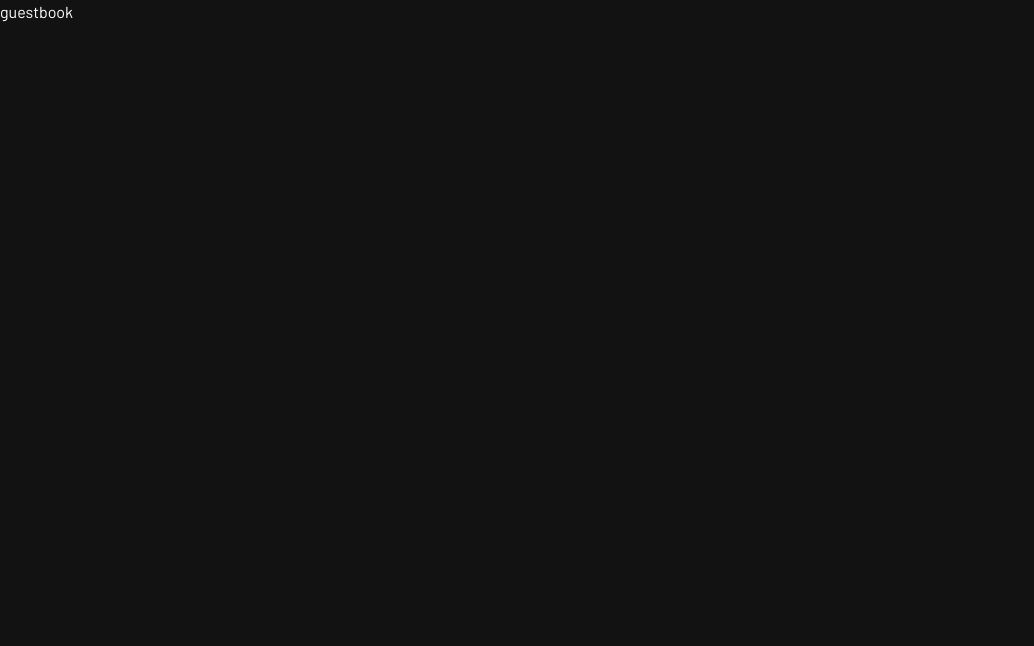
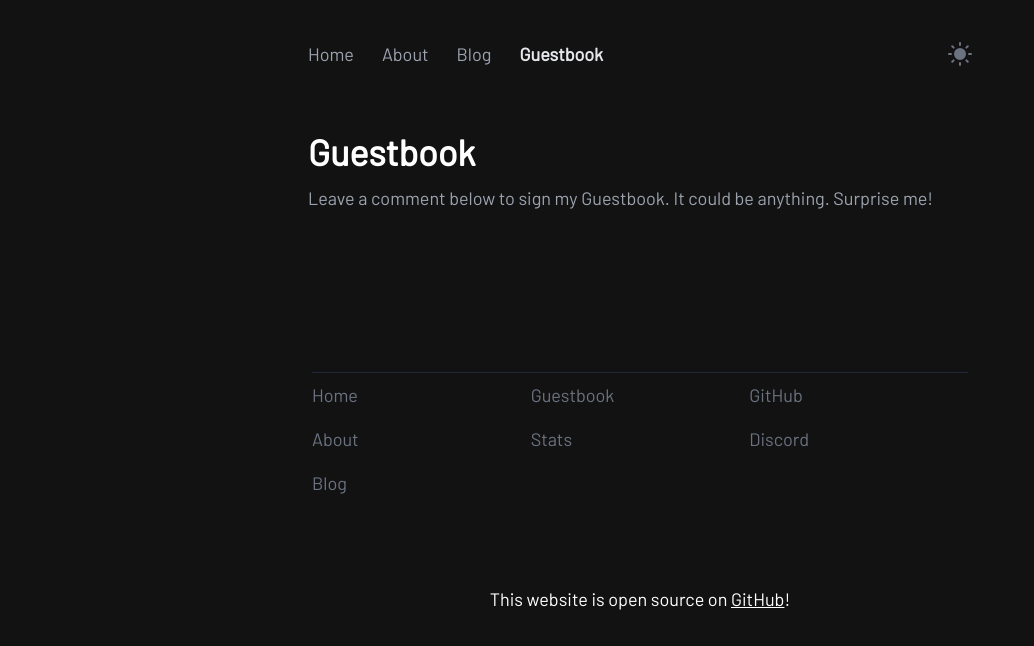
Before and after one commit to nexxeln/old-nexxel.dev, a Next.js app: page /guestbook in a window 1280 px wide. Shown: the top 646 px of the page, without its empty margins (0-1034 px from the left). Built offline with nearby package versions, Linux system fonts and the light colour scheme.

Commit message:
make basic guestbook page

```diff
--- a/src/pages/guestbook.tsx
+++ b/src/pages/guestbook.tsx
@@ -1,7 +1,24 @@
-import React from "react";
+import React, { useState } from "react";
+import Header from "../components/Header";
+import Text from "../components/Text";
+import Wrapper from "../components/Wrapper";
 
 const guestbook = () => {
-  return <div>guestbook</div>;
+  return (
+    <>
+      <Wrapper>
+        <div className="pb-3">
+          <Header head="Guestbook" />
+        </div>
+        <Text>
+          <div className="text-lg">
+            Leave a comment below to sign my Guestbook. It could be anything.
+            Surprise me!
+          </div>
+        </Text>
+      </Wrapper>
+    </>
+  );
 };
 
 export default guestbook;
```
